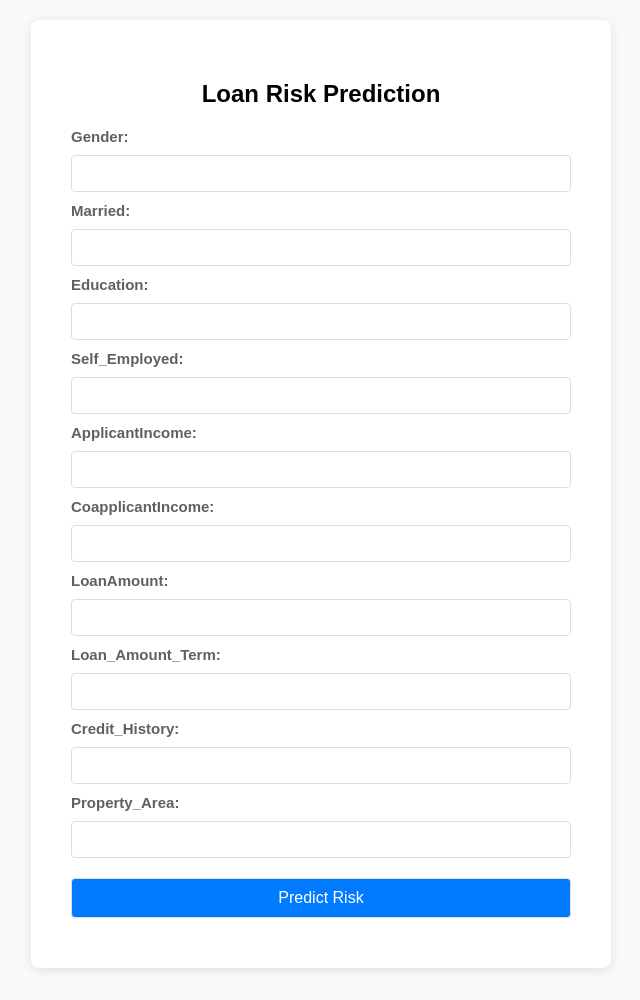
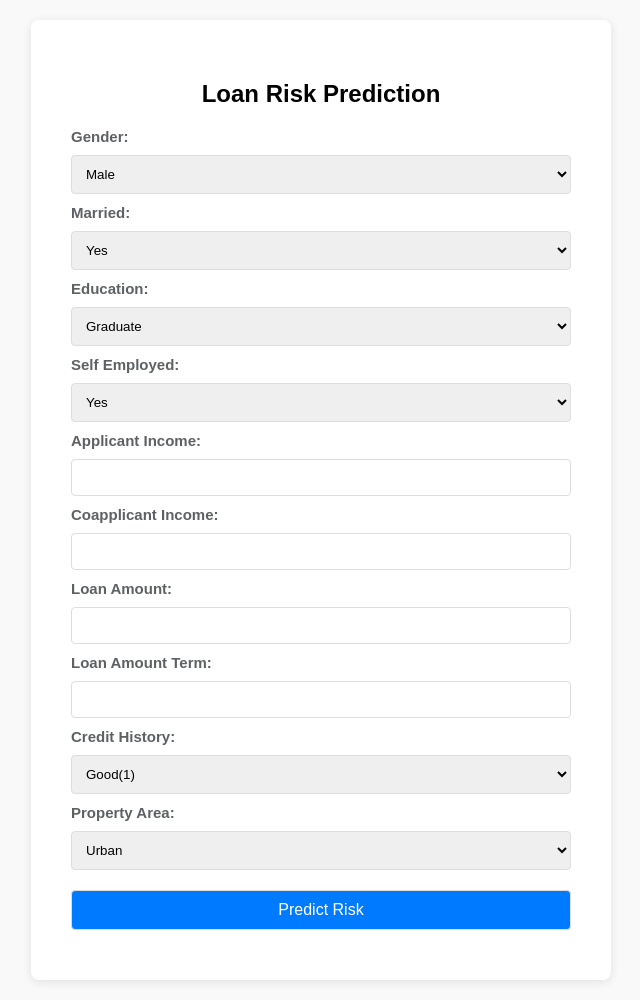
Before and after one commit to tanu-119/Loan-Prediction, a Flask app: page /form in a window 1280 px wide. Shown: the whole page, without its empty margins (319-959 px from the left). Before the commit the page ends 970 px from the top, so only its background shows below. Run offline with Flask 3, Linux system fonts and the light colour scheme; parts of the project's set-up code (start-up, migrations or seed data) failed here and were passed over.

Commit message:
Update form.html

```diff
--- a/templates/form.html
+++ b/templates/form.html
@@ -21,7 +21,7 @@
             box-shadow: 0 2px 10px rgba(0, 0, 0, 0.1);
         }
         label {
-            font-weight:600; /* Makes labels bold */
+            font-weight:600;
             display: block;
             font-size: 15px;
             color: #5e6164;
@@ -53,16 +53,10 @@
             background-color: #e3f2fd;
             border: 1px solid #90caf9;
         }
-        .form-hidden {
-            display: none;
-        }
-        h2{
+        h2 {
             text-align: center;
         }
 
-
-
-        /* Responsive Design */
         @media (max-width: 768px) {
             .form-container {
                 padding: 20px;
@@ -98,34 +92,53 @@
         <h2>Loan Risk Prediction</h2>
         <form id="predictionForm" action="/predict" method="POST">
             <label for="Gender">Gender:</label>
-            <input type="text" id="Gender" name="Gender" required>
+            <select id="Gender" name="Gender" required>
+                <option value="Male">Male</option>
+                <option value="Female">Female</option>
+            </select>
 
             <label for="Married">Married:</label>
-            <input type="text" id="Married" name="Married" required>
+            <select id="Married" name="Married" required>
+                <option value="Yes">Yes</option>
+                <option value="No">No</option>
+            </select>
 
             <label for="Education">Education:</label>
-            <input type="text" id="Education" name="Education" required>
+            <select id="Education" name="Education" required>
+                <option value="Graduate">Graduate</option>
+                <option value="Not Graduate">Not Graduate</option>
+            </select>
 
-            <label for="Self_Employed">Self_Employed:</label>
-            <input type="text" id="Self_Employed" name="Self_Employed" required>
+            <label for="Self_Employed">Self Employed:</label>
+            <select id="Self_Employed" name="Self_Employed" required>
+                <option value="Yes">Yes</option>
+                <option value="No">No</option>
+            </select>
 
-            <label for="ApplicantIncome">ApplicantIncome:</label>
-            <input type="text" id="ApplicantIncome" name="ApplicantIncome" required>
+            <label for="ApplicantIncome">Applicant Income:</label>
+            <input type="number" id="ApplicantIncome" name="ApplicantIncome" required>
 
-            <label for="CoapplicantIncome">CoapplicantIncome:</label>
-            <input type="text" id="CoapplicantIncome" name="CoapplicantIncome" required>
+            <label for="CoapplicantIncome">Coapplicant Income:</label>
+            <input type="number" id="CoapplicantIncome" name="CoapplicantIncome" required>
 
-            <label for="LoanAmount">LoanAmount:</label>
-            <input type="text" id="LoanAmount" name="LoanAmount" required>
+            <label for="LoanAmount">Loan Amount:</label>
+            <input type="number" id="LoanAmount" name="LoanAmount" required>
 
-            <label for="Loan_Amount_Term">Loan_Amount_Term:</label>
-            <input type="text" id="Loan_Amount_Term" name="Loan_Amount_Term" required>
+            <label for="Loan_Amount_Term">Loan Amount Term:</label>
+            <input type="number" id="Loan_Amount_Term" name="Loan_Amount_Term" required>
 
-            <label for="Credit_History">Credit_History:</label>
-            <input type="text" id="Credit_History" name="Credit_History" required>
+            <label for="Credit_History">Credit History:</label>
+            <select id="Credit_History" name="Credit_History" required>
+                <option value="1">Good(1)</option>
+                <option value="0">Bad(0)</option>
+            </select>
 
-            <label for="Property_Area">Property_Area:</label>
-            <input type="text" id="Property_Area" name="Property_Area" required>
+            <label for="Property_Area">Property Area:</label>
+            <select id="Property_Area" name="Property_Area" required>
+                <option value="Urban">Urban</option>
+                <option value="Semiurban">Semiurban</option>
+                <option value="Rural">Rural</option>
+            </select>
 
             <button type="submit">Predict Risk</button>
         </form>
```
